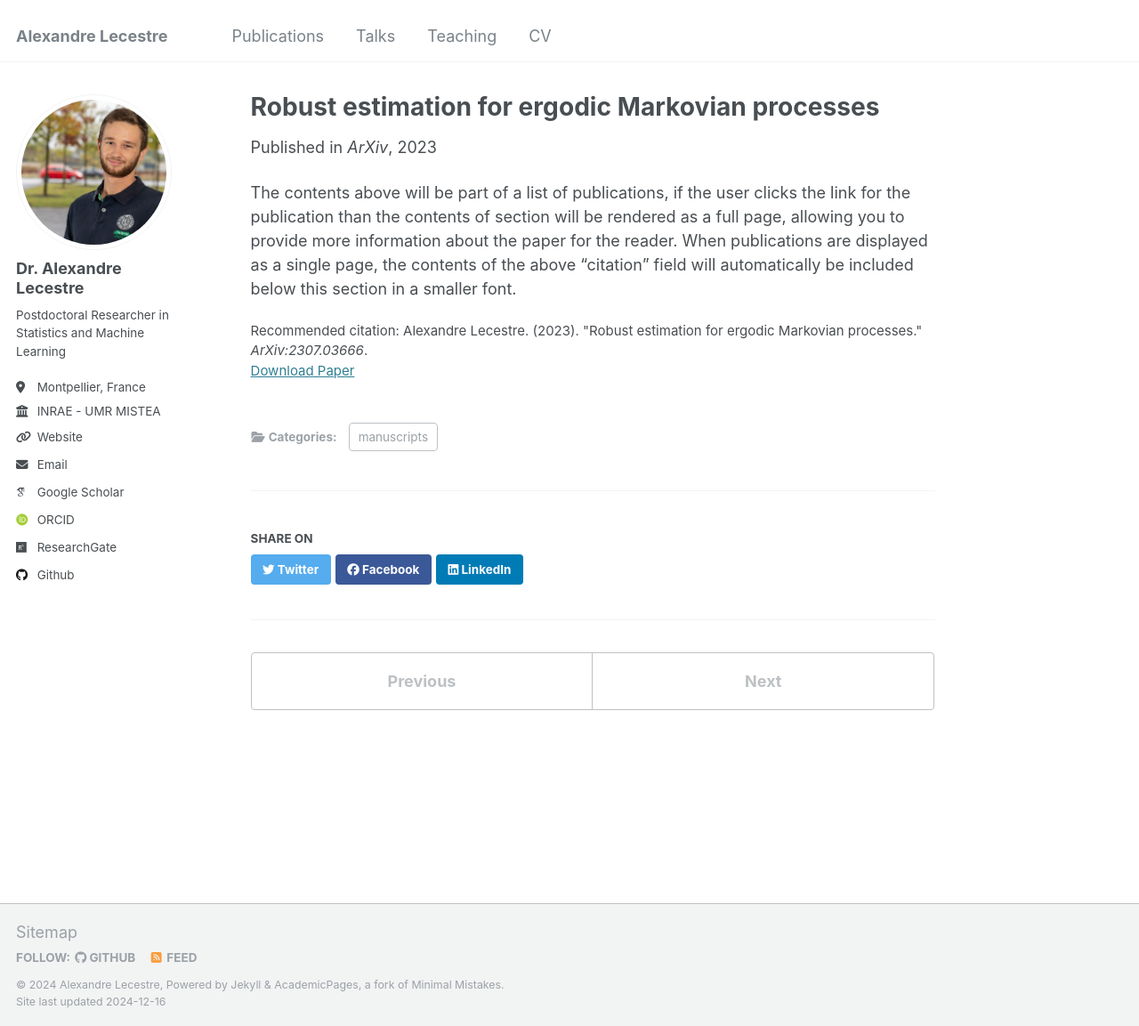
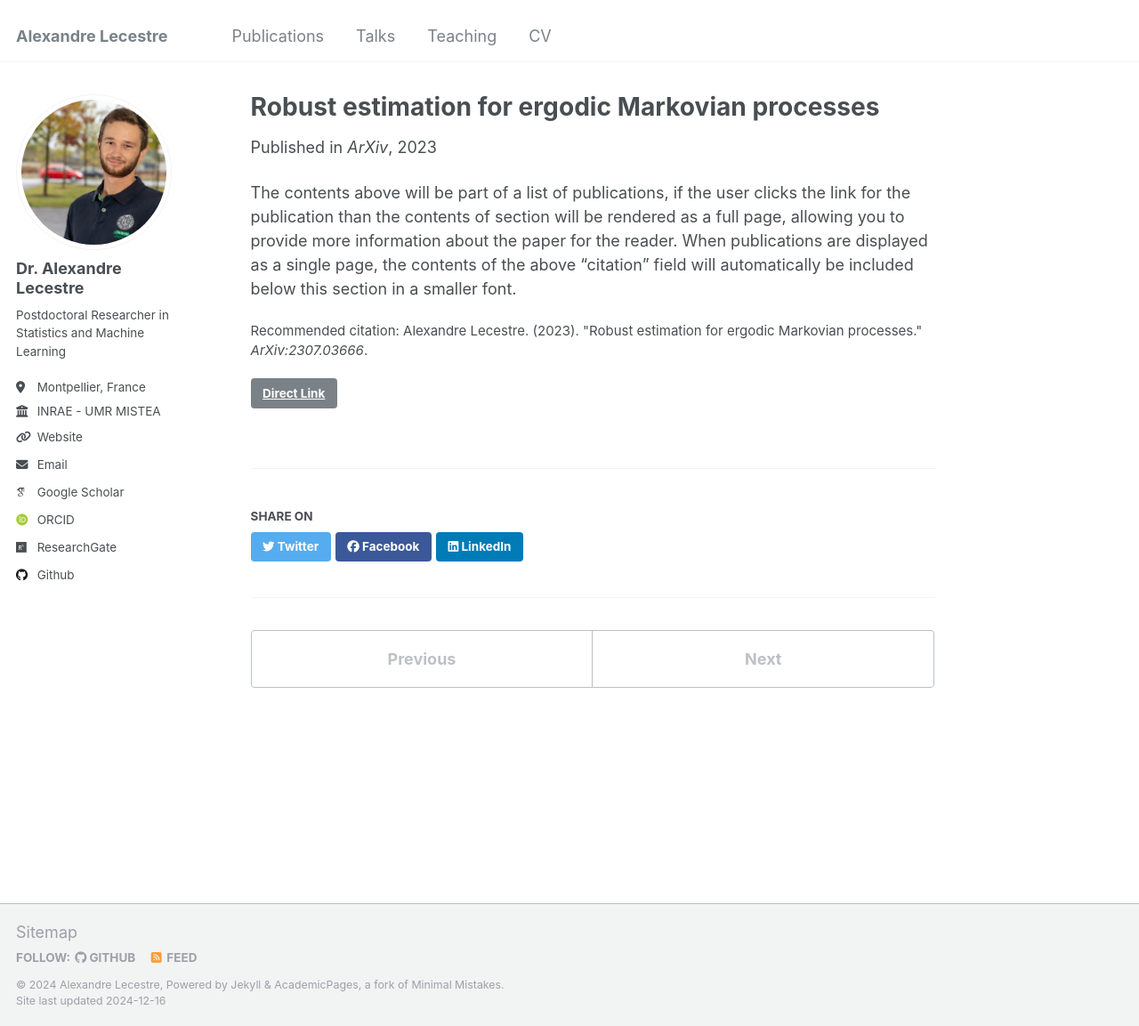
Before and after one commit to alexandre-lecestre/alexandre-lecestre.github.io, a Jekyll site: the page built from _publications/HMM_arxiv.md, in a window 1280 px wide and 1153 px high. Shown: the whole window at 89% size. Built offline with Jekyll 4.4.1, drawn with Linux system fonts in a browser that asks for light colours; some web fonts are replaced.

Commit message:
Update HMM_arxiv.md

```diff
--- a/_publications/HMM_arxiv.md
+++ b/_publications/HMM_arxiv.md
@@ -1,11 +1,10 @@
 ---
 title: "Robust estimation for ergodic Markovian processes"
 collection: publications
-category: manuscripts
 permalink: /publication/2010-10-01-paper-title-number-2
 date: 2023-07-07
 venue: 'ArXiv'
-paperurl: 'https://arxiv.org/abs/2307.03666'
+link: 'https://arxiv.org/abs/2307.03666'
 citation: 'Alexandre Lecestre. (2023). &quot;Robust estimation for ergodic Markovian processes.&quot; <i>ArXiv:2307.03666</i>.'
 ---
 
```
